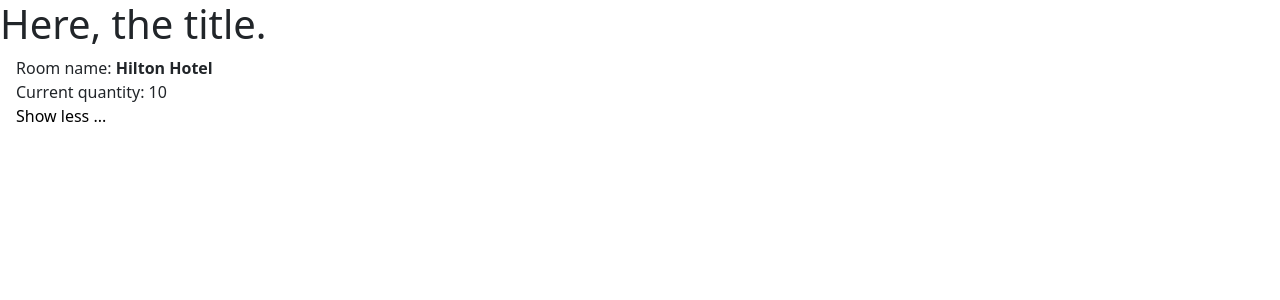
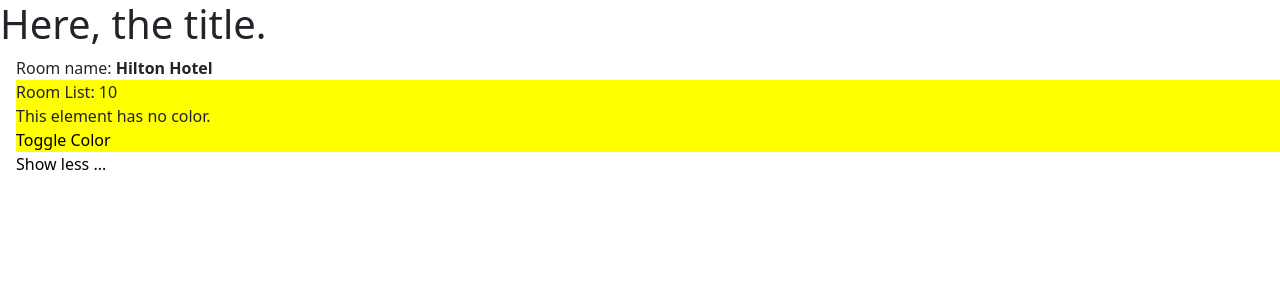
Before and after one commit to duyphamluanh/angular, an Angular app in the folder Applications/hotelinventoryapp/: page / in a window 1280 px wide. Both pictures are taken after a click on the button "Show more...". Shown: the top 300 px of the page. Built offline with nearby package versions, Linux system fonts and the light colour scheme.

Commit message:
Directive - Built-in

```diff
--- a/Applications/hotelinventoryapp/src/app/app.module.ts
+++ b/Applications/hotelinventoryapp/src/app/app.module.ts
@@ -9,7 +9,7 @@ import { NgbModule } from '@ng-bootstrap/ng-bootstrap';
 @NgModule({
   declarations: [
     AppComponent,
-    RoomsComponent
+    RoomsComponent,
   ],
   imports: [
     BrowserModule,
--- a/Applications/hotelinventoryapp/src/app/rooms/rooms.component.html
+++ b/Applications/hotelinventoryapp/src/app/rooms/rooms.component.html
@@ -1,8 +1,21 @@
 <!-- Interpolation -->
 <div>Room name: <strong>{{hotelName}}</strong></div>
-<div [hidden]="hideRooms">
+<div [hidden]="hideRooms" [ngClass]="{ 'highlight': !hideRooms}">
     <!-- Property binding -->
-    <div [innerText]="'Current quantity: ' + numberOfRooms"></div>
+    <!-- <div [innerText]="'Current quantity: ' + numberOfRooms"></div> -->
+    <div *ngIf="rooms.availableRoom && rooms.availableRoom > 0">
+        Room List: {{rooms.availableRoom}}
+    </div>
+    <div *ngIf="!rooms.availableRoom || rooms.availableRoom == 0">
+        No rooms left.
+    </div>
+    <div [ngSwitch]="color">
+        <div *ngSwitchCase="'red'" [ngStyle]="{ color: color }">This element is red!</div>
+        <div *ngSwitchCase="'blue'" [ngStyle]="{ color: color }">This element is blue!</div>
+        <div *ngSwitchCase="'green'" [ngStyle]="{ color: color }">This element is green!</div>
+        <div *ngSwitchDefault> This element has no color.</div>
+      </div>
+      <button (click)="toggleColor()">Toggle Color</button>
 </div>
 <!-- Event binding -->
 <button (click)="toggle()" [innerText]="buttonShow"></button>
--- a/Applications/hotelinventoryapp/src/app/rooms/rooms.component.scss
+++ b/Applications/hotelinventoryapp/src/app/rooms/rooms.component.scss
@@ -12,4 +12,8 @@
         background: none;
         padding: 0;
     }
+
+    .highlight {
+        background-color: yellow;
+    }
 }
--- a/Applications/hotelinventoryapp/src/app/rooms/rooms.component.ts
+++ b/Applications/hotelinventoryapp/src/app/rooms/rooms.component.ts
@@ -1,25 +1,46 @@
 import { Component, OnInit } from '@angular/core';
+import { Room } from './rooms';
 
 @Component({
-  selector: 'app-rooms',
-  templateUrl: './rooms.component.html',
-  styleUrls: ['./rooms.component.scss'],
+  selector: "app-rooms",
+  templateUrl: "./rooms.component.html",
+  styleUrls: ["./rooms.component.scss"],
 })
-export class RoomsComponent implements OnInit{
-
-  hotelName = 'Hilton Hotel';
+export class RoomsComponent implements OnInit {
+  hotelName = "Hilton Hotel";
   numberOfRooms = 10;
   hideRooms = true;
-  buttonShow = "Show more..."
+  buttonShow = "Show more...";
+  rooms: Room = {
+    availableRoom: 10,
+    bookedRoom: 10,
+    totalRooms: 20,
+  };
+  color= "";
 
-  constructor() {
-  }
+  constructor() {}
 
-  ngOnInit() : void {
-  }
+  ngOnInit(): void {}
 
   toggle() {
     this.hideRooms = !this.hideRooms;
-    this.buttonShow = (this.hideRooms) ? "Show more ..." : "Show less ...";
+    this.buttonShow = this.hideRooms ? "Show more ..." : "Show less ...";
+  }
+
+  toggleColor() {
+    switch (this.color) {
+      case 'red':
+        this.color = 'blue';
+        break;
+      case 'blue':
+        this.color = 'green';
+        break;
+      case 'green':
+        this.color = '';
+        break;
+      default:
+        this.color = 'red';
+        break;
+    }
   }
 }
--- /dev/null
+++ b/Applications/hotelinventoryapp/src/app/rooms/rooms.ts
@@ -0,0 +1,5 @@
+export interface Room {
+    availableRoom?: number;
+    bookedRoom?: number;
+    totalRooms?: number;
+}
```
Also changed, not shown: 1 other file (tests, documents, lock files or other folders).
